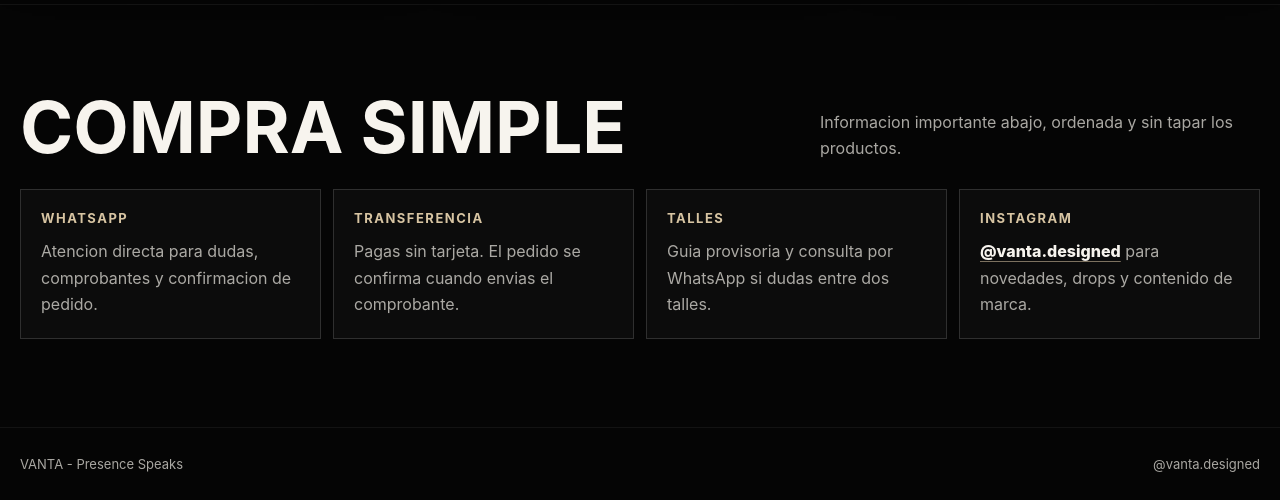
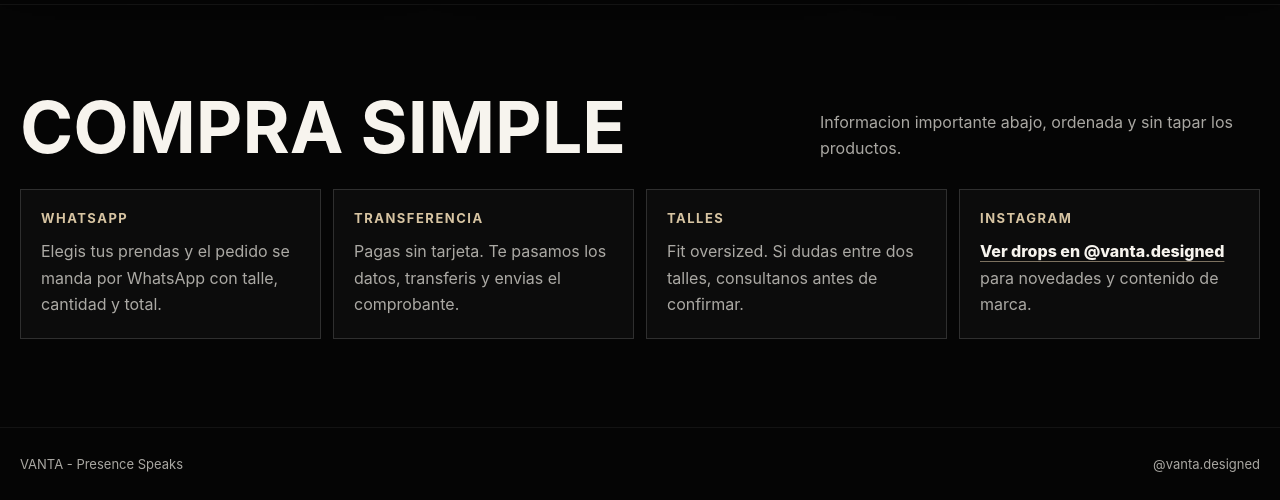
Before and after one commit to Santinosilva1/Vanta-Ropa, a Flask app: page / in a window 1280 px wide. Shown: the part 1834-2334 px from the top of the page. Run offline with Flask 3, Linux system fonts and the light colour scheme.

Commit message:
Se agregaron cosas en la pagina web

```diff
--- a/templates/index.html
+++ b/templates/index.html
@@ -1031,19 +1077,19 @@
         <div class="trust-strip">
           <div class="trust">
             <strong>WhatsApp</strong>
-            <p>Atencion directa para dudas, comprobantes y confirmacion de pedido.</p>
+            <p>Elegis tus prendas y el pedido se manda por WhatsApp con talle, cantidad y total.</p>
           </div>
           <div class="trust">
             <strong>Transferencia</strong>
-            <p>Pagas sin tarjeta. El pedido se confirma cuando envias el comprobante.</p>
+            <p>Pagas sin tarjeta. Te pasamos los datos, transferis y envias el comprobante.</p>
           </div>
           <div class="trust">
             <strong>Talles</strong>
-            <p>Guia provisoria y consulta por WhatsApp si dudas entre dos talles.</p>
+            <p>Fit oversized. Si dudas entre dos talles, consultanos antes de confirmar.</p>
           </div>
           <div class="trust">
             <strong>Instagram</strong>
-            <p><a href="https://www.instagram.com/vanta.designed?igsh=ZmV6ZWhiZWx2aDJi" target="_blank" rel="noopener">@vanta.designed</a> para novedades, drops y contenido de marca.</p>
+            <p><a href="https://www.instagram.com/vanta.designed?igsh=ZmV6ZWhiZWx2aDJi" target="_blank" rel="noopener">Ver drops en @vanta.designed</a> para novedades y contenido de marca.</p>
           </div>
         </div>
       </div>
@@ -1082,6 +1128,8 @@
         <ul class="detail-list" id="detailList"></ul>
         <label class="size-label">Elegir talle</label>
         <div class="size-options" id="sizeOptions"></div>
+        <p class="stock-note" id="stockNote"></p>
+        <p class="size-guide">Guia rapida: fit oversized. Si queres un calce normal, elegi tu talle habitual. Si queres mas suelto, subi un talle.</p>
         <button class="add-cart-btn" type="button" id="addToCart">Agregar al carrito</button>
       </div>
     </div>
@@ -1119,9 +1167,9 @@
         price: 39999,
         priceText: "$39.999",
         image: "{{ url_for('static', filename='Remera-azul.jpeg') }}",
-        description: "Remera de algodon con fit amplio, pensada para uso diario y presencia streetwear limpia.",
-        details: ["Material: algodon.", "Calce: oversized, hombro caido.", "Ideal para combinar con jeans, cargo o jogger."],
-        sizes: ["S", "M", "L", "XL"]
+        description: "Remera de algodon con fit amplio, caida firme y presencia limpia. Pensada para usar sola o como base de un outfit streetwear.",
+        details: ["Material: algodon suave y respirable.", "Calce: oversized, hombro caido y largo comodo.", "Cuidado: lavar del reves con agua fria para cuidar el color y el estampado."],
+        stock: { S: 2, M: 4, L: 3, XL: 1 }
       },
       hoodie: {
         name: "Buzo VANTA Negro",
@@ -1129,9 +1177,9 @@
         price: 74999,
         priceText: "$74.999",
         image: "{{ url_for('static', filename='buzo-negro-tomacompleta.jpeg') }}",
-        description: "Buzo negro de algodon con capucha, peso firme y estetica premium oscura.",
-        details: ["Material: algodon.", "Calce: relajado y pesado.", "Capucha amplia y terminaciones limpias."],
-        sizes: ["M", "L", "XL"]
+        description: "Buzo negro de algodon con capucha, peso firme y estetica premium oscura. Una prenda protagonista para dias frios o looks pesados.",
+        details: ["Material: algodon con cuerpo.", "Calce: relajado, pesado y comodo.", "Detalle: capucha amplia, terminaciones limpias y presencia VANTA."],
+        stock: { S: 0, M: 2, L: 3, XL: 1 }
       },
       detail: {
         name: "Detalle VANTA",
@@ -1139,9 +1187,9 @@
         price: 0,
         priceText: "Consultar",
         image: "{{ url_for('static', filename='Buzo-negro-toma-diseno.jpeg') }}",
-        description: "Vista de detalle para mostrar textura, diseno e identidad de la prenda.",
-        details: ["Referencia visual del drop.", "Sirve para ver mejor terminaciones y presencia.", "Consultanos por disponibilidad."],
-        sizes: ["M", "L", "XL"]
+        description: "Vista de detalle para mostrar textura, diseno e identidad de la prenda. Sirve como referencia visual del drop.",
+        details: ["Referencia visual del drop.", "Sirve para ver mejor terminaciones y presencia.", "Consultanos por disponibilidad antes de confirmar."],
+        stock: { M: 1, L: 1, XL: 0 }
       }
     };
 
@@ -1177,22 +1225,31 @@
 
     function renderSizes() {
       sizeOptions.innerHTML = "";
-      activeProduct.sizes.forEach((size) => {
+      Object.keys(activeProduct.stock).forEach((size) => {
+        const available = activeProduct.stock[size] > 0;
         const button = document.createElement("button");
         button.type = "button";
         button.textContent = size;
-        button.className = size === selectedSize ? "is-selected" : "";
+        button.disabled = !available;
+        button.className = `${size === selectedSize ? "is-selected" : ""} ${available ? "" : "is-disabled"}`.trim();
         button.addEventListener("click", () => {
+          if (!available) return;
           selectedSize = size;
           renderSizes();
         });
         sizeOptions.appendChild(button);
       });
+      const stock = activeProduct.stock[selectedSize] || 0;
+      document.getElementById("stockNote").textContent = stock > 1
+        ? `Disponible: ${stock} unidades en talle ${selectedSize}.`
+        : stock === 1
+          ? `Ultima unidad disponible en talle ${selectedSize}.`
+          : "Este talle no esta disponible.";
     }
 
     function openProduct(productKey) {
       activeProduct = products[productKey];
-      selectedSize = activeProduct.sizes[0];
+      selectedSize = Object.keys(activeProduct.stock).find((size) => activeProduct.stock[size] > 0) || Object.keys(activeProduct.stock)[0];
       document.getElementById("detailImage").src = activeProduct.image;
       document.getElementById("detailImage").alt = activeProduct.name;
       document.getElementById("detailKicker").textContent = activeProduct.kicker;
@@ -1205,8 +1262,9 @@
     }
 
     function renderCart() {
-      cartCount.textContent = cart.length;
-      const total = cart.reduce((sum, item) => sum + item.price, 0);
+      const totalQuantity = cart.reduce((sum, item) => sum + item.quantity, 0);
+      cartCount.textContent = totalQuantity;
+      const total = cart.reduce((sum, item) => sum + item.price * item.quantity, 0);
       cartTotal.textContent = formatPrice(total);
 
       if (!cart.length) {
@@ -1221,12 +1279,18 @@
           <div>
             <strong>${item.name}</strong>
             <span>Talle: ${item.size}</span>
-            <span>Precio: ${formatPrice(item.price)}</span>
+            <span>Precio unitario: ${formatPrice(item.price)}</span>
+            <span>Subtotal: ${formatPrice(item.price * item.quantity)}</span>
+            <div class="cart-item-actions">
+              <button type="button" data-cart-action="decrease" data-cart-id="${item.id}" aria-label="Restar unidad">-</button>
+              <strong>${item.quantity}</strong>
+              <button type="button" data-cart-action="increase" data-cart-id="${item.id}" aria-label="Sumar unidad">+</button>
+            </div>
           </div>
         </div>
       `).join("");
 
-      const lines = cart.map((item) => `- ${item.name} / talle ${item.size} / ${formatPrice(item.price)}`).join("\n");
+      const lines = cart.map((item) => `- ${item.name} / talle ${item.size} / cantidad ${item.quantity} / subtotal ${formatPrice(item.price * item.quantity)}`).join("\n");
       const totalLine = `Total aproximado: ${formatPrice(total)}`;
       const message = `Hola VANTA! Quiero hacer este pedido:\n${lines}\n${totalLine}\nQuedo atento a los datos para transferir y enviar el comprobante.`;
       checkoutLink.href = `https://wa.me/5491136919127?text=${encodeURIComponent(message)}`;
@@ -1250,10 +1314,35 @@
     });
 
     document.getElementById("addToCart").addEventListener("click", () => {
-      cart.push({ ...activeProduct, size: selectedSize });
+      const availableStock = activeProduct.stock[selectedSize] || 0;
+      if (!availableStock) return;
+      const existing = cart.find((item) => item.name === activeProduct.name && item.size === selectedSize);
+      if (existing) {
+        existing.quantity = Math.min(existing.quantity + 1, availableStock);
+      } else {
+        cart.push({ ...activeProduct, id: `${activeProduct.name}-${selectedSize}`.replace(/\s+/g, "-"), size: selectedSize, quantity: 1 });
+      }
       renderCart();
       detailPanel.classList.remove("is-open");
       openOverlay(cartDrawer);
+    });
+
+    cartList.addEventListener("click", (event) => {
+      const button = event.target.closest("[data-cart-action]");
+      if (!button) return;
+      const item = cart.find((cartItem) => cartItem.id === button.dataset.cartId);
+      if (!item) return;
+
+      if (button.dataset.cartAction === "increase") {
+        item.quantity = Math.min(item.quantity + 1, item.stock[item.size] || item.quantity);
+      } else {
+        item.quantity -= 1;
+        if (item.quantity <= 0) {
+          cart.splice(cart.indexOf(item), 1);
+        }
+      }
+
+      renderCart();
     });
 
     document.querySelector(".cart-icon").addEventListener("click", () => {
```
Also changed, not shown: other parts of templates/index.html (+46 -0 lines).
